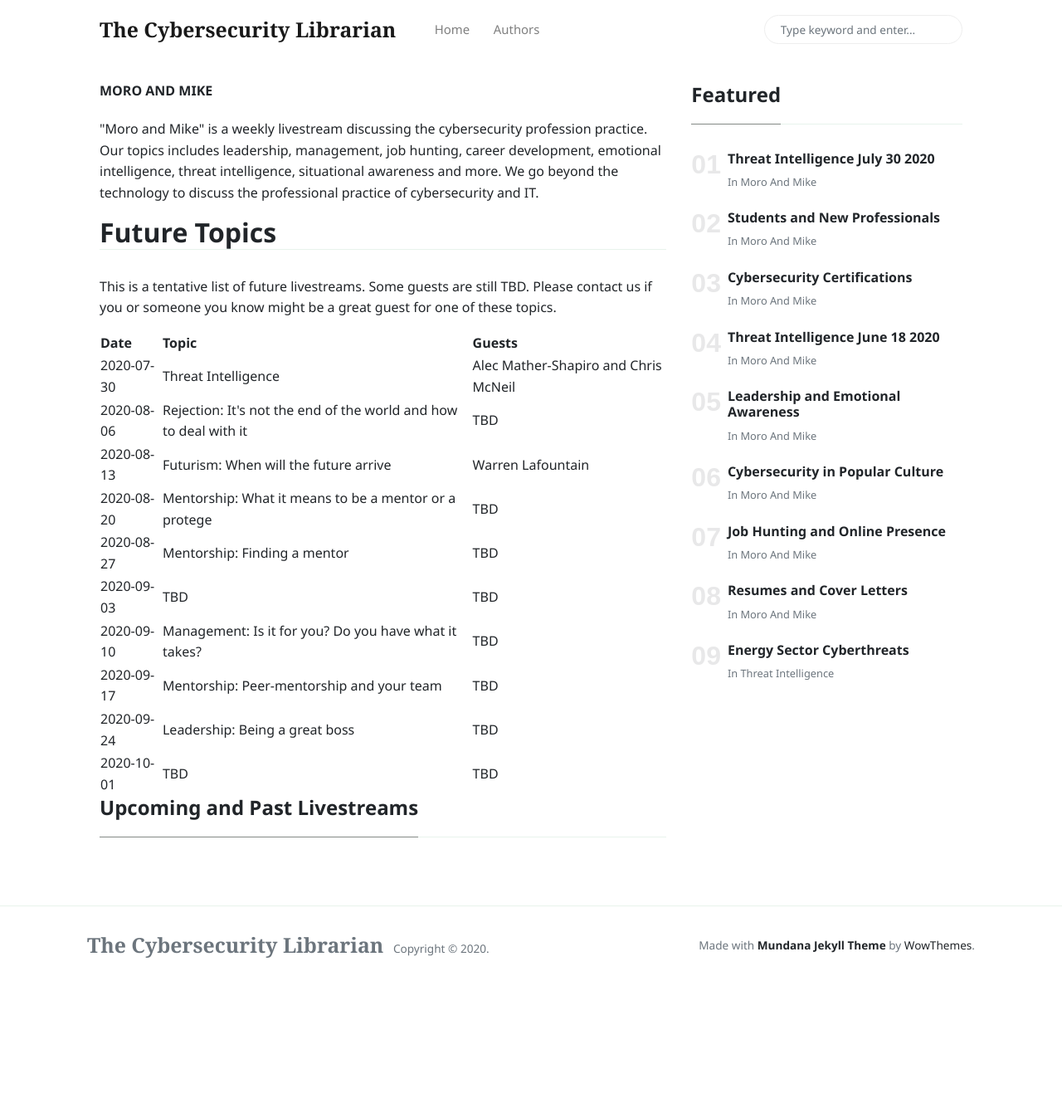
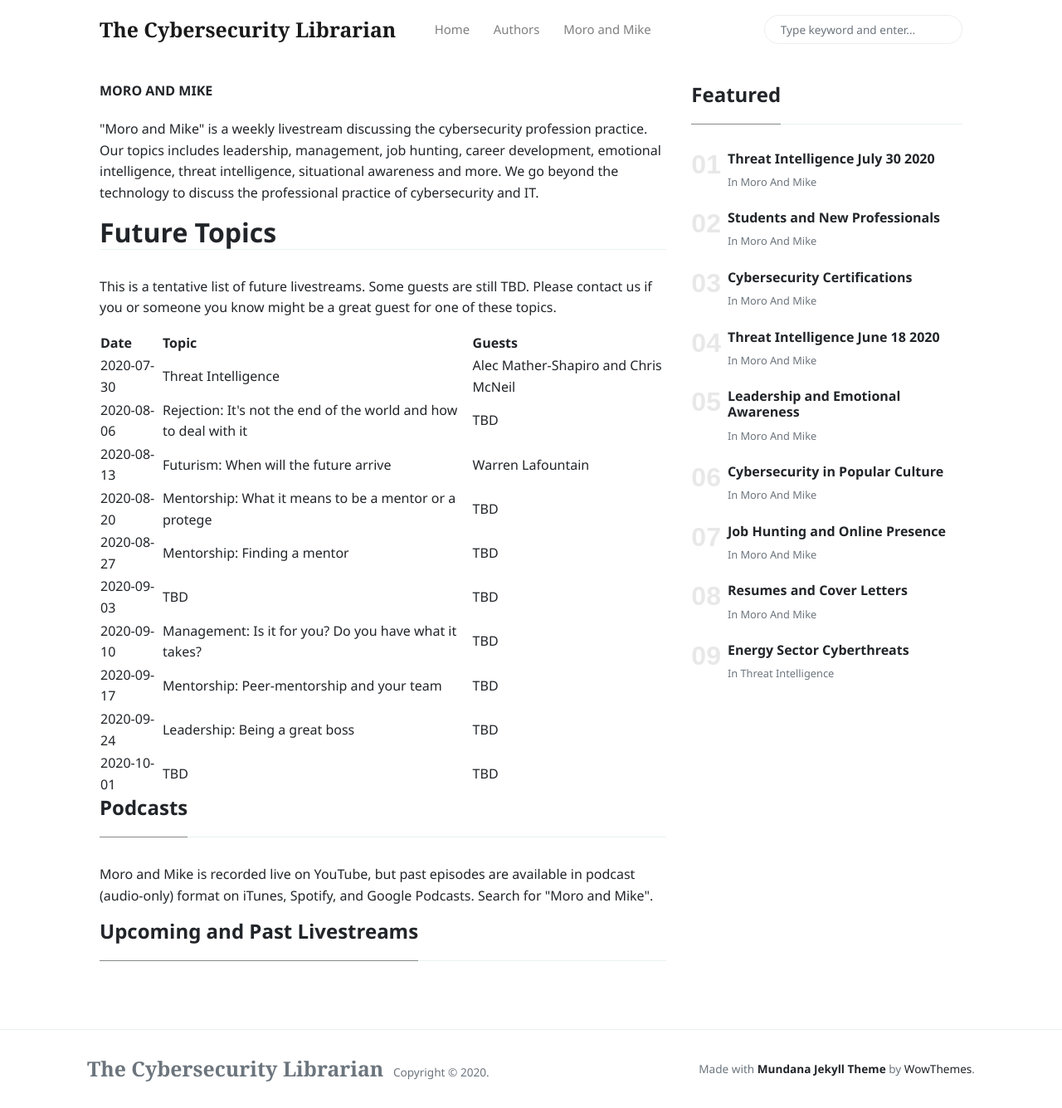
Before and after one commit to cyberlibrarian/cyberlibrarian.github.io, a Jekyll site: the page built from _pages/moro-and-mike.html, in a window 1280 px wide and 1335 px high. Shown: the whole window at 83% size. Built offline with Jekyll 4.4.1, drawn with Linux system fonts in a browser that asks for light colours; nearby versions of some CDN libraries.

```diff
--- a/_includes/menu-header.html
+++ b/_includes/menu-header.html
@@ -6,6 +6,9 @@
 <li class="nav-item">
 <a class="nav-link" href="{{site.baseurl}}/authors-list">Authors</a>
 </li>
+<li class="nav-item">
+<a class="nav-link" href="{{site.baseurl}}/moro-and-mike/intro">Moro and Mike</a>
+</li>
 <!--
 <li class="nav-item">
 <a class="nav-link" href="{{site.baseurl}}/contact">Contact</a>
--- a/_pages/moro-and-mike.html
+++ b/_pages/moro-and-mike.html
@@ -69,6 +69,10 @@ permalink: "/moro-and-mike"
 		  </tr>
 		</table>
 
+
+        <h4 class="font-weight-bold spanborder" id="livestreams"><span>Podcasts</span></h4>
+		<p>Moro and Mike is recorded live on YouTube, but past episodes are available in podcast (audio-only) format on iTunes, Spotify, and Google Podcasts. Search for "Moro and Mike".</p>
+
         <h4 class="font-weight-bold spanborder" id="livestreams"><span>Upcoming and Past Livestreams</span></h4>
         {% assign pages_list = 'Moro and Mike' %}
         {% for post in pages_list %}
```
Also changed, not shown: other parts of _pages/moro-and-mike.html (+1 -1 lines).
